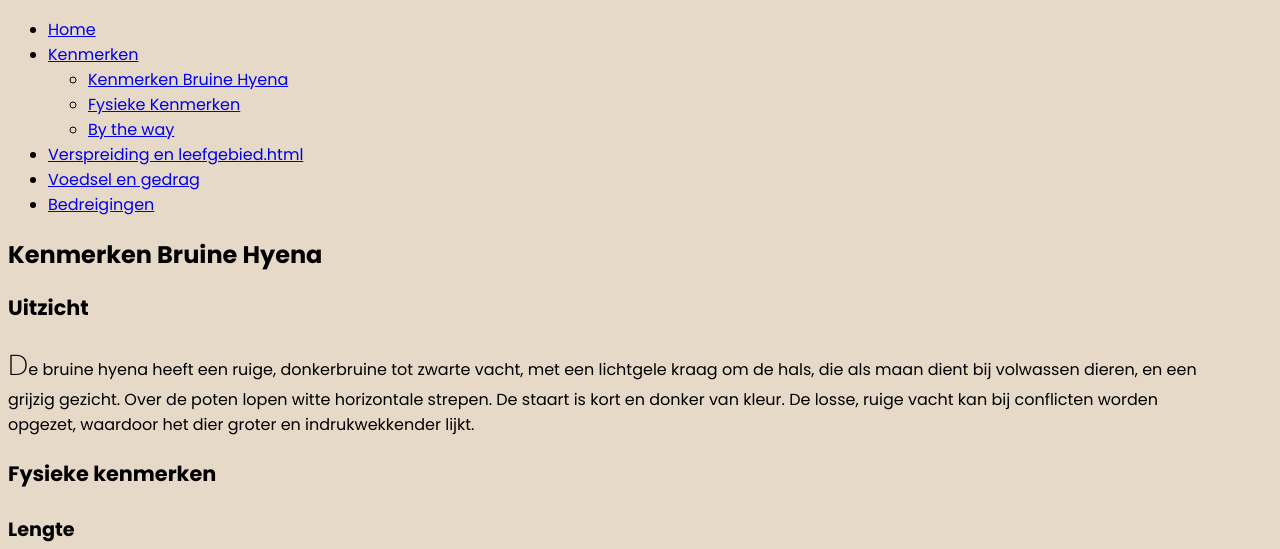
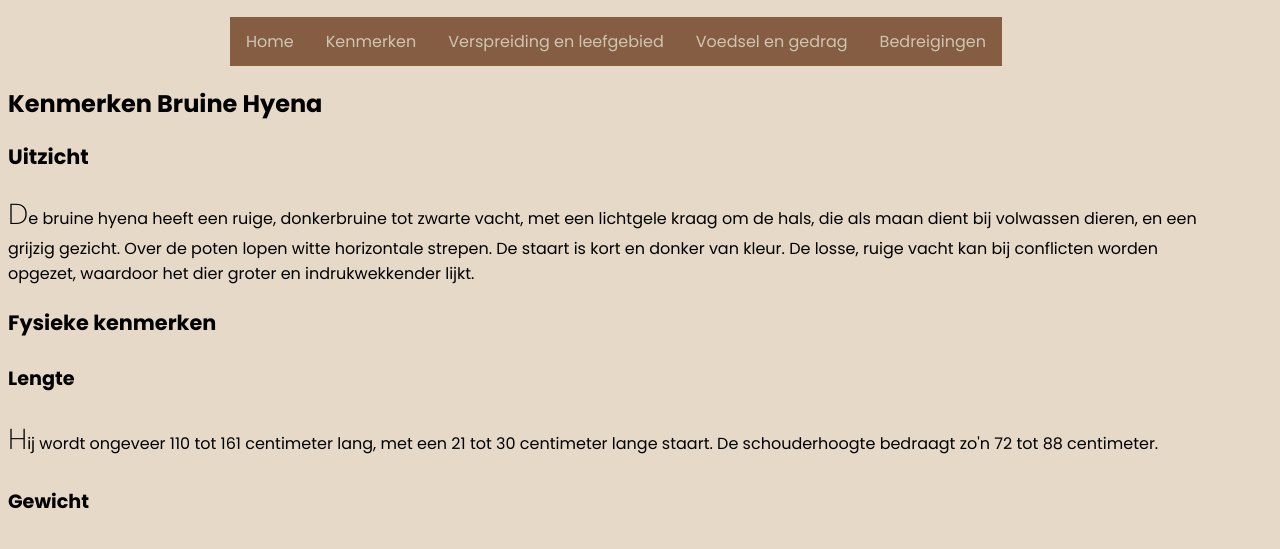
Before and after one commit to yousmii/UI_Groeiproject2024, a plain HTML site: page html/kenmerken.html in a window 1280 px wide. Shown: the part 225-774 px from the top of the page. Drawn offline with Linux system fonts and the light colour scheme.

Commit message:
More CSS added

```diff
--- a/css/site.css
+++ b/css/site.css
@@ -59,3 +59,39 @@ img + p{
     width: 100px;
     padding: 1em;
 }
+
+#menu ul li ul{
+    display: none;
+}
+
+/* Menu */
+
+#menu ul {
+    display: flex;
+    justify-content: center;
+    list-style-type: none;
+    padding-left: 0;
+}
+
+#menu li{
+    background-color: var(--coyote-brown);
+    padding: .75em 1em;
+    text-align: center;
+}
+
+#menu li:hover {
+    background-color: var(--camel);
+}
+
+#menu li:hover a{
+    color: var(--coyote-brown);
+}
+
+#menu a{
+    color: var(--bone);
+    text-decoration: none;
+}
+
+.active {
+    background-color: var(--camel);
+}
--- a/html/kenmerken.html
+++ b/html/kenmerken.html
@@ -6,23 +6,25 @@
     <link rel="stylesheet" href="../css/site.css">
     <link rel="preconnect" href="https://fonts.googleapis.com">
     <link rel="preconnect" href="https://fonts.gstatic.com" crossorigin>
-    <link href="https://fonts.googleapis.com/css2?family=Poppins:ital,wght@0,100;0,200;0,300;0,400;0,500;0,600;0,700;0,800;0,900;1,100;1,200;1,300;1,400;1,500;1,600;1,700;1,800;1,900&display=swap" rel="stylesheet">
+    <link href="https://fonts.googleapis.com/css2?family=Poppins:ital,wght@0,100;0,200;0,300;0,400;0,500;0,600;0,700;0,800;0,900;1,100;1,200;1,300;1,400;1,500;1,600;1,700;1,800;1,900&display=swap"
+          rel="stylesheet">
 </head>
 <body>
 <header>
     <h1 class="hiddenTitle">Kenmerken</h1>
     <img src="../media/hyena.png" alt="Logo Hyena" id="logo">
-    <nav>
+    <nav id="menu">
         <h2>Menu</h2>
         <ul>
             <li><a href="../index.html">Home</a></li>
-            <li><a href="#"> Kenmerken</a></li>
-            <ul>
-                <li><a href="#kenmerken">Kenmerken Bruine Hyena</a></li>
-                <li><a href="#fysieke">Fysieke Kenmerken</a></li>
-                <li><a href="#Extra">By the way</a></li>
-            </ul>
-            <li><a href="./verspreiding_leefgebied.html"> Verspreiding en leefgebied.html</a></li>
+            <li class="active"><a href="#"> Kenmerken</a>
+                <ul>
+                    <li><a href="#kenmerken">Kenmerken Bruine Hyena</a></li>
+                    <li><a href="#fysieke">Fysieke Kenmerken</a></li>
+                    <li><a href="#Extra">By the way</a></li>
+                </ul>
+            </li>
+            <li><a href="./verspreiding_leefgebied.html"> Verspreiding en leefgebied</a></li>
             <li><a href="./voedsel_en_gedrag.html"> Voedsel en gedrag</a></li>
             <li><a href="./bedreigingen.html"> Bedreigingen</a></li>
         </ul>
```
